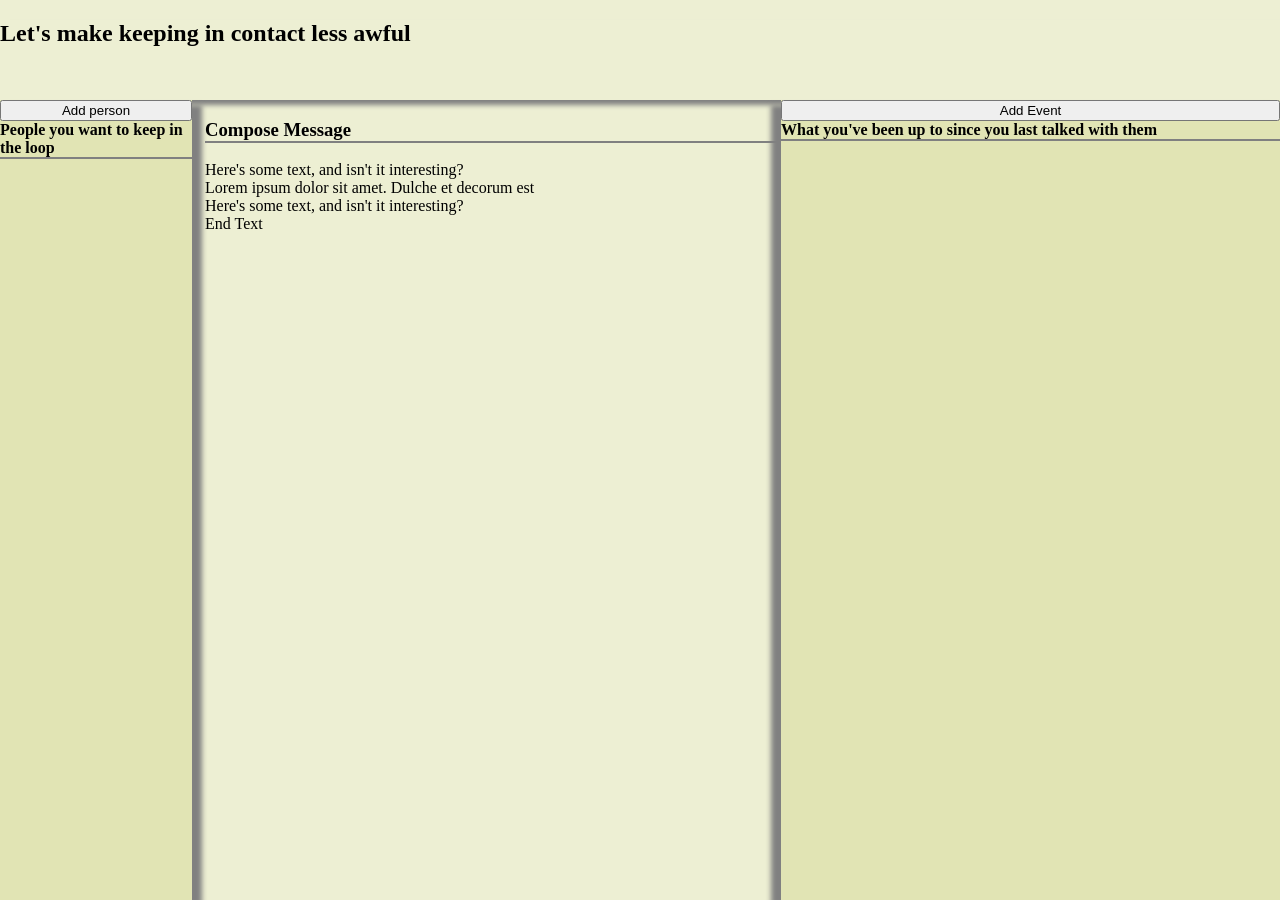
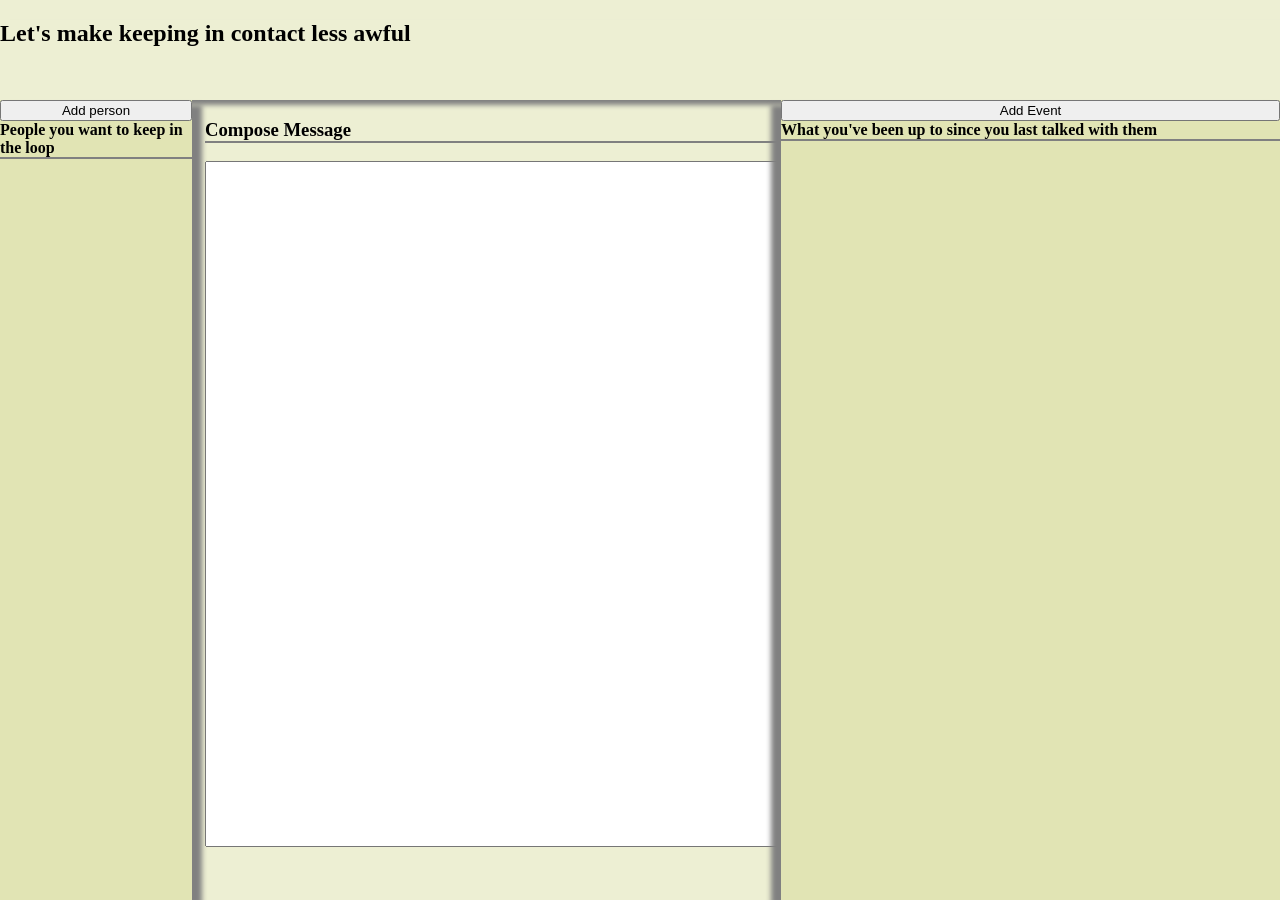
Before and after one commit to mpmcpherson/staggeredContact, a PHP site: page / in a window 1280 px wide. Run offline with PHP 8.4, Linux system fonts and the light colour scheme; data that the repository does not hold is empty; a stand-in replaces the project's code that opens the database connection.

Commit message:
batch message

```diff
--- a/staggeredContacts/index.php
+++ b/staggeredContacts/index.php
@@ -27,11 +27,9 @@
 				<div class="">
 					<h3 class="titleBorder"><?php echo $viewportTitle; ?></h3>
 				</div>
-
-				<div id="text">Here's some text, and isn't it interesting?</div>
-				<div id="text">Lorem ipsum dolor sit amet. Dulche et decorum est</div>
-				<div id="text">Here's some text, and isn't it interesting?</div>
-				<div> End Text </div>
+				<div>
+					<textarea style="display: flex; height: 85vh; width: 100%;"></textarea>
+				</div>
 			</div>
 			<div class="rightBar full" id="leftBar">
 				<button id="addEvent" class="staggeredButtons">Add Event</button>
--- a/staggeredContacts/js/app.js
+++ b/staggeredContacts/js/app.js
@@ -1,6 +1,7 @@
 // Get the modal
 var personModal = document.getElementById("addPersonModal");
 var eventModal = document.getElementById("addEventModal");
+let addPersonSubmission = document.getElementById("add_person_submission");
 
 // Get the button that opens the modal
 var btn = document.getElementById("addPerson");
@@ -45,6 +46,16 @@ eventSpan.onclick = function(){
 // When the user clicks anywhere outside of the modal, close it
 window.onclick = function(event) {
   if (event.target === personModal) {
+    personAddHandler();
+  }
+  if (event.target === eventModal) {
+   eventAddHandler();
+  }
+  if(event.target===addPersonSubmission){
+    addPersonActual();
+  }
+};
+function personAddHandler(){
     let newPerson = document.getElementById("newPerson");
     let email = document.getElementById("emailId");
     let freqAmt = document.getElementById("freqNum");
@@ -57,7 +68,7 @@ window.onclick = function(event) {
 
     personModal.style.display = "none";
 }
-  if (event.target === eventModal) {
+function eventAddHandler(){
     let textArea = document.getElementById("eventText");
     let eventSubject = document.getElementById("eventSubject");
     let charCount = document.getElementById("charCount");
@@ -67,12 +78,7 @@ window.onclick = function(event) {
 
     eventModal.style.display = "none";
 }
-
-  let addPersonSubmission = document.getElementById("add_person_submission");
-
-  window.onclick = function(event){
-    if(event.target===addPersonSubmission){
-
+function addPersonActual(){
     let ary = document.getElementById("newPerson").value.split(" ");
     let count = document.getElementById("newPerson").value.length;
 
@@ -87,9 +93,6 @@ window.onclick = function(event) {
 
     addPerson(firstName,lastName,userId,intervalAmount,intervalType,channelName,channelValue);
 }
-  };
-};
-
 function appendNnodes(target,data)
 {
 
@@ -264,10 +267,6 @@ function clickListener(){
   };
 
 }
-//set up event listener on keyup: monitor modal fields to start with
-//after the modal validates, toggleHidden(targetDiv)
-
-//listener for the add button
 
 docReady(function() {
   let uid = 44;
```
Lines whose indentation alone changed are shown as unchanged.
